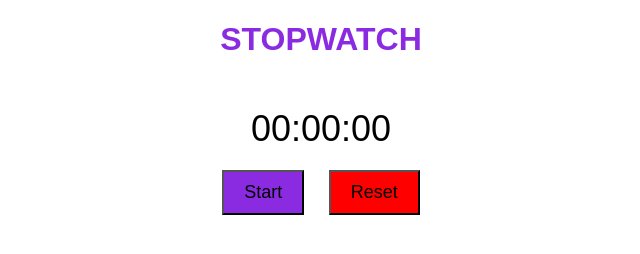
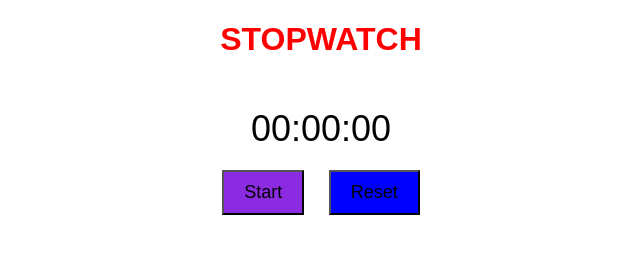
Before and after one commit to cebzaimpisi/cebzastopwatch.github.io, a plain HTML site: page index.html in a window 1280 px wide. Shown: the whole page, without its empty margins (319-959 px from the left). Drawn offline with Linux system fonts and the light colour scheme.

Commit message:
Update index.html

```diff
--- a/index.html
+++ b/index.html
@@ -27,7 +27,7 @@
 
     }
     .button2 {
-      background-color: red;
+      background-color: blue;
       font-size: 18px;
       padding: 10px 20px;
       margin: 0 10px;
@@ -35,7 +35,7 @@
 
     }
     .Stopwatch{
-        color: blueviolet;
+        color: red;
     }
   </style>
 </head>
```
